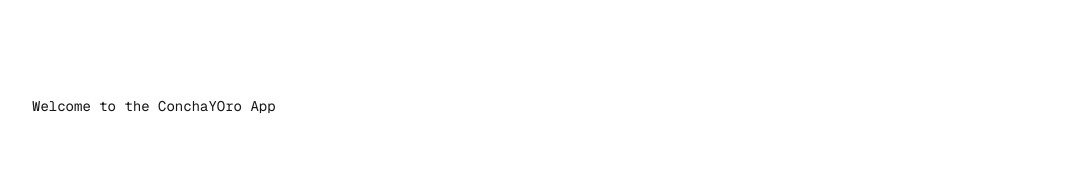
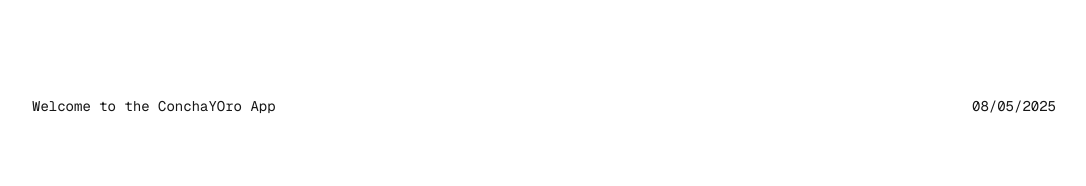
Before and after one commit to larissa-collossi/conchayoro, a Next.js app in the folder frontend/: page / in a window 1280 px wide. Shown: the top 186 px of the page, without its empty margins (96-1182 px from the left). Built offline with nearby package versions, Linux system fonts and the light colour scheme.

Commit message:
Update page.tsx

```diff
--- a/frontend/src/app/page.tsx
+++ b/frontend/src/app/page.tsx
@@ -6,6 +6,7 @@ export default function Home() {
   text-sm lg:flex"
       >
         <h1> Welcome to the ConchaYOro App </h1>
+        <h2> 08/05/2025 </h2>
       </div>
     </main>
   );
```
